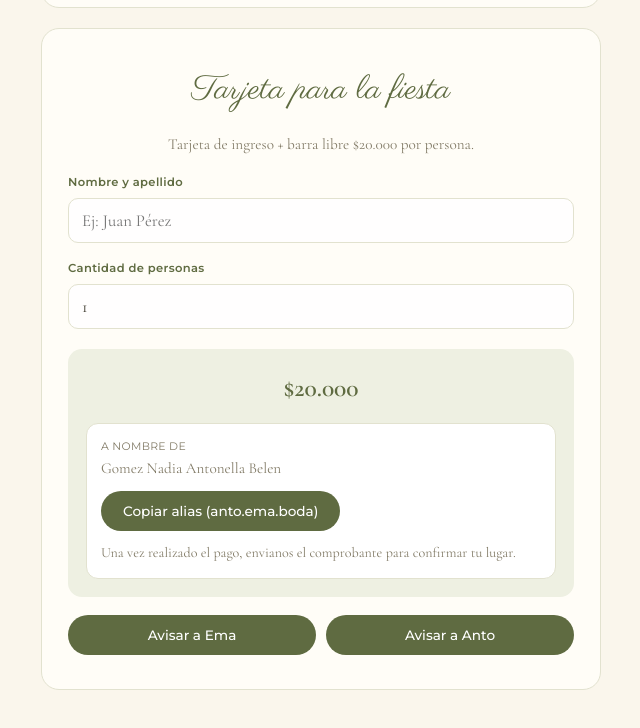
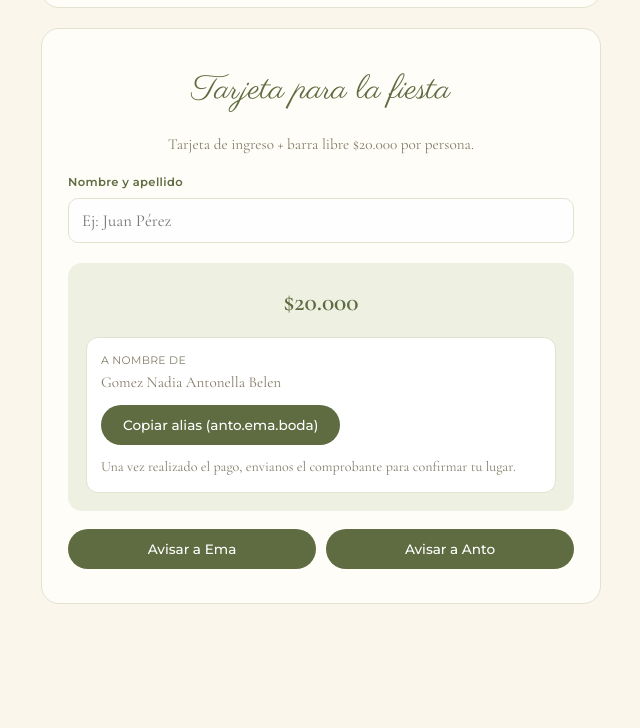
Before and after one commit to elyemanuell/boda-anto-ema, a plain HTML site: page fiesta.html in a window 1280 px wide. Shown: the part 1583-2311 px from the top of the page, without its empty margins (319-959 px from the left). After the commit the page ends 2267 px from the top, so only its background shows below. Drawn offline with nearby package versions, Linux system fonts and the light colour scheme.

Commit message:
Remove 'Cantidad de personas' input field
Removed the input field for the number of people.

```diff
--- a/fiesta.html
+++ b/fiesta.html
@@ -108,10 +108,7 @@ h2{font-family:'Parisienne',cursive;font-weight:400;color:var(--rose-deep);font-
     <label for="nombre">Nombre y apellido</label>
     <input type="text" id="nombre" placeholder="Ej: Juan Pérez" autocomplete="name">
   </div>
-  <div class="field">
-    <label for="personas">Cantidad de personas</label>
-    <input type="number" id="personas" min="1" value="1" inputmode="numeric">
-  </div>
+
 
   <div class="summary">
     <div class="amount" id="monto">$20.000</div>
```
